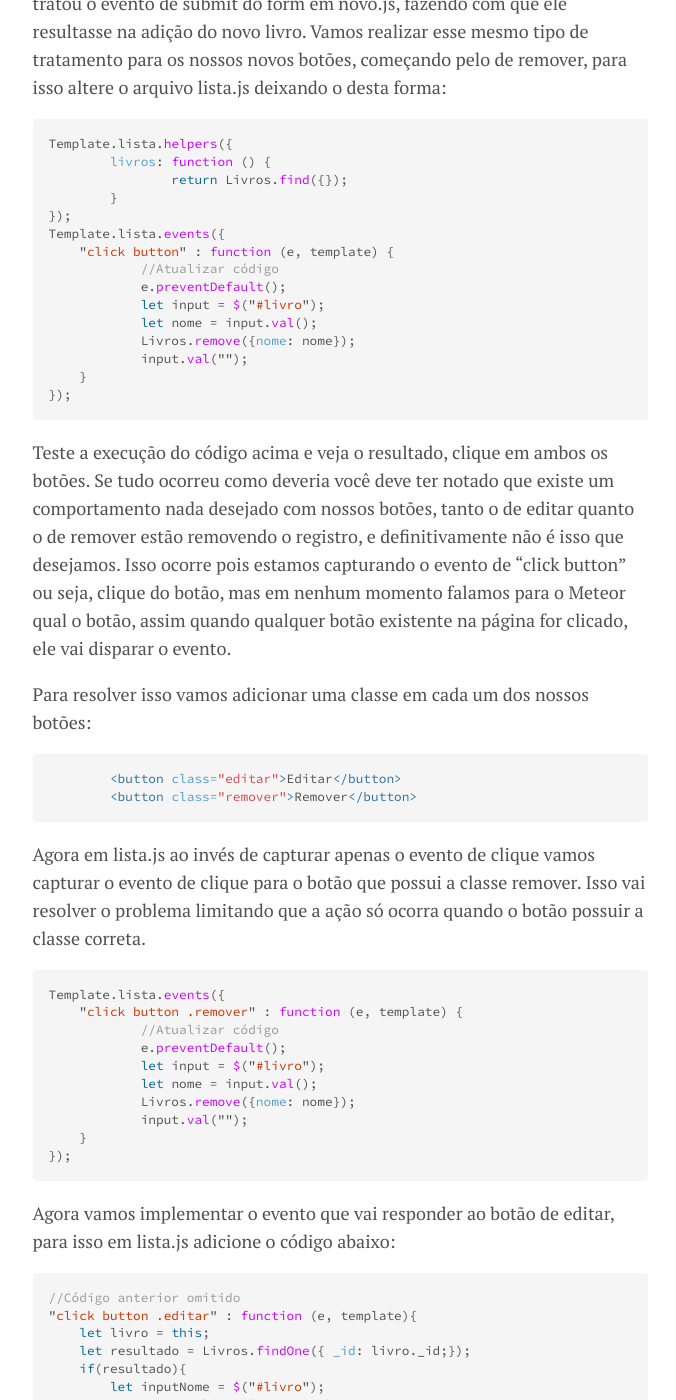
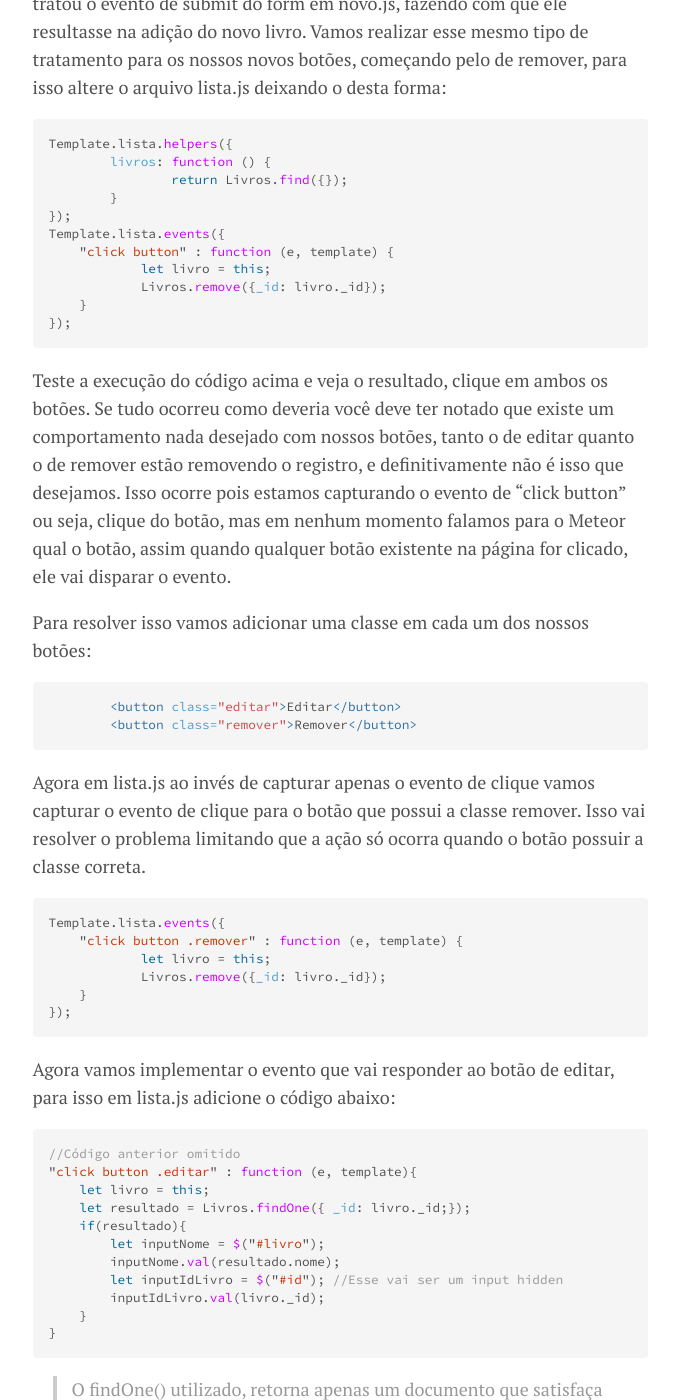
Before and after one commit to Hallessandro/Hallessandro.github.io, a Jekyll site: the page built from _posts/2018-06-06-introducao-meteor-parte2.md, in a window 1280 px wide and 1400 px high, scrolled down 1502 px. Shown: the whole window, without its empty margins (300-976 px from the left). Built offline with Jekyll 4.4.1, drawn with Linux system fonts in a browser that asks for light colours.

Commit message:
Atualizando código na parte 2 - Meteor

````diff
--- a/_posts/2018-06-06-introducao-meteor-parte2.md
+++ b/_posts/2018-06-06-introducao-meteor-parte2.md
@@ -26,12 +26,8 @@ Template.lista.helpers({
 });
 Template.lista.events({
     "click button" : function (e, template) {
-            //Atualizar código
-            e.preventDefault();
-            let input = $("#livro");
-            let nome = input.val();
-            Livros.remove({nome: nome});
-            input.val("");
+            let livro = this;
+            Livros.remove({_id: livro._id});
     }
 });
 ```
@@ -50,12 +46,8 @@ Agora em lista.js ao invés de capturar apenas o evento de clique vamos capturar
 ```javascript
 Template.lista.events({
     "click button .remover" : function (e, template) {
-            //Atualizar código
-            e.preventDefault();
-            let input = $("#livro");
-            let nome = input.val();
-            Livros.remove({nome: nome});
-            input.val("");
+            let livro = this;
+            Livros.remove({_id: livro._id});
     }
 });
 ```
````
